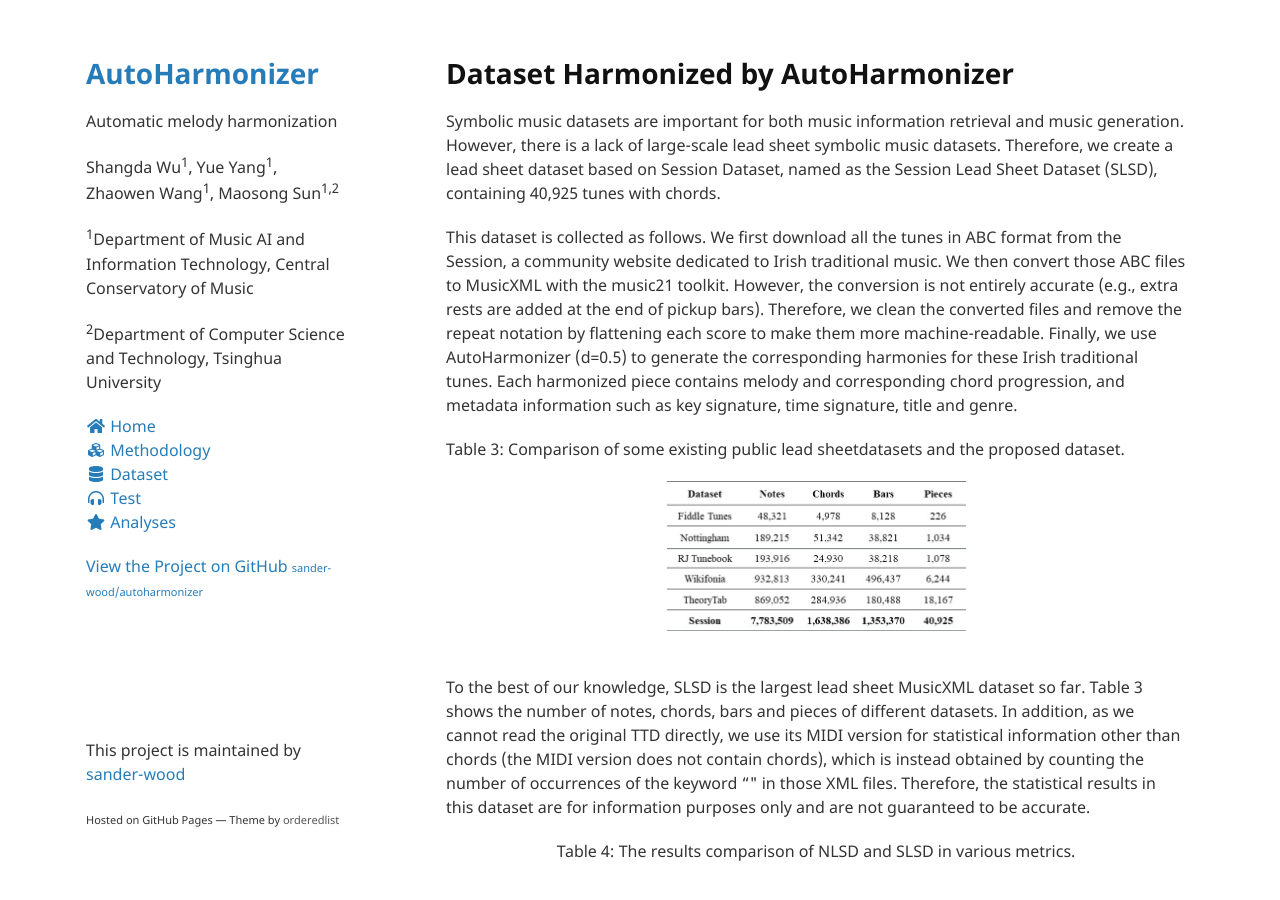
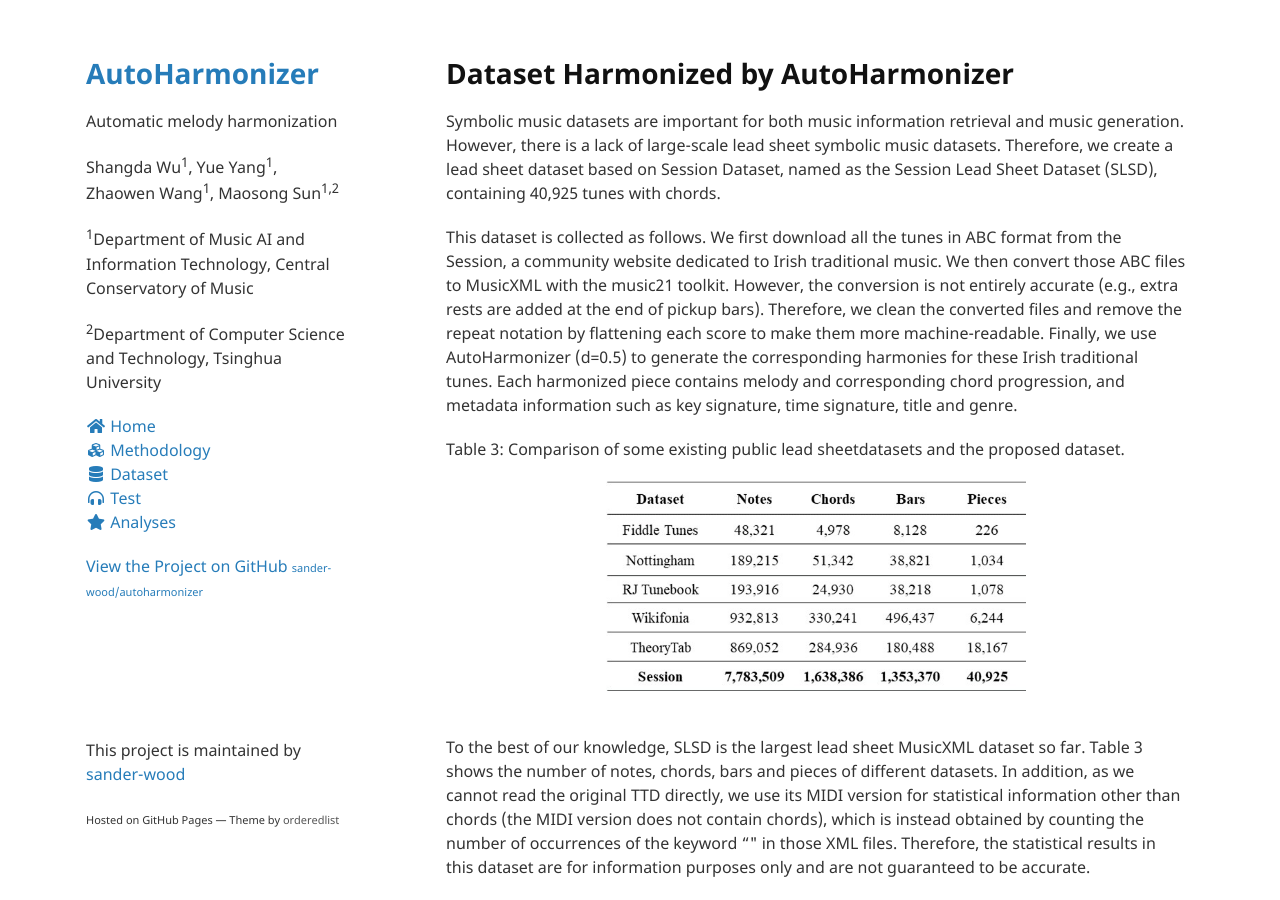
Before and after one commit to sander-wood/autoharmonizer, a Jekyll site: the page built from dataset.md, in a window 1280 px wide and 900 px high. Built offline with Jekyll 4.4.1, drawn with Linux system fonts in a browser that asks for light colours; nearby versions of some CDN libraries.

Commit message:
Update dataset.md

```diff
--- a/dataset.md
+++ b/dataset.md
@@ -11,14 +11,14 @@
 
 Table 3: Comparison of some existing public lead sheetdatasets and the proposed dataset.
 <br>
-<center><img src="figs/tbl3.jpg" alt="table3" style="zoom:50%"></center>
+<center><img src="figs/tbl3.jpg" alt="table3" style="zoom:70%"></center>
 <br>
 
 To the best of our knowledge, SLSD is the largest lead sheet MusicXML dataset so far. Table 3 shows the number of notes, chords, bars and pieces of different datasets. In addition, as we cannot read the original TTD directly, we use its MIDI version for statistical information other than chords (the MIDI version does not contain chords), which is instead obtained by counting the number of occurrences of the keyword "<chord>" in those XML files. Therefore, the statistical results in this dataset are for information purposes only and are not guaranteed to be accurate.
 
 <center>Table 4: The results comparison of NLSD and SLSD in various metrics.</center>
 <br>
-<center><img src="figs/tbl4.jpg" alt="table4" style="zoom:50%"></center>
+<center><img src="figs/tbl4.jpg" alt="table4" style="zoom:70%"></center>
 <br>
 
 The SLSD can be used but not limited to the following research topics including: 1) harmonic study, 2) ethnomusicological study, 3) melody harmonization and 4) melody generation based on chords. Although the chords are machine-generated, the AutoHarmonizer is closer to human-composed chord progressions than other melody harmonization systems, as it takes into account harmonic rhythms. In addition, given that Ireland and Britain share a very similar cultural background, using the AutoHarmonizer trained on NLSD to produce the chord progressions for the Session Dataset would be more in keeping with its melodic style. For intuitive comparison, Table 4 gives the results of NLSD and SLSD in each metric. We suggest using this dataset for pre-training and later fine-tuning on a dataset like NLSD to further improve the performance of deep learning models.
```
